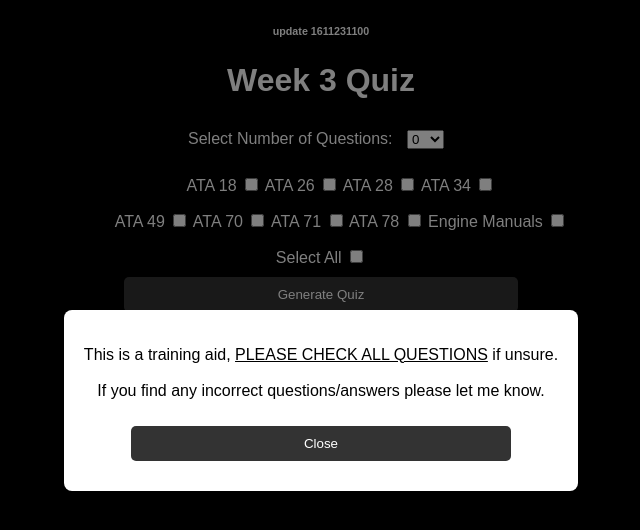
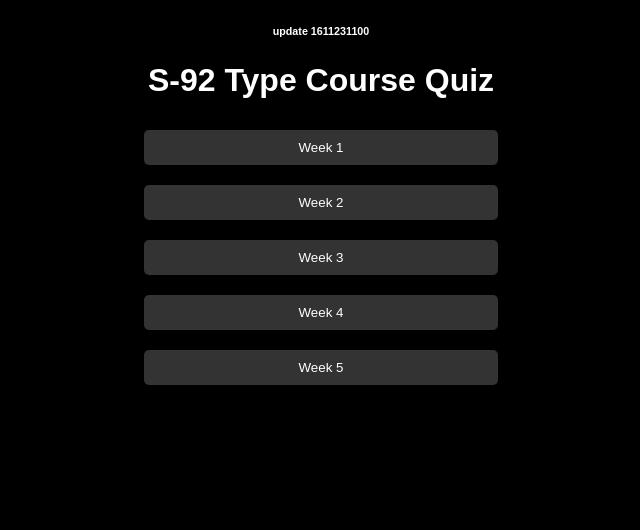
Before and after one commit to MattClarke873/S92, a plain HTML site: page index.html in a window 1280 px wide. Shown: the whole page, without its empty margins (319-959 px from the left). Drawn offline with Linux system fonts and the light colour scheme; files that its build step writes are made by us from their sources.

Commit message:
restructer of website

```diff
--- /dev/null
+++ b/html/week3.html
@@ -0,0 +1,85 @@
+<!DOCTYPE html>
+<html lang="en">
+<head>
+  <meta charset="UTF-8">
+  <meta name="viewport" content="width=device-width, initial-scale=1.0">
+  <link rel="stylesheet" href="styles.css">
+  <title>MCQ Quiz</title>
+</head>
+<body>
+  <div class="container">
+    <h6>update 1611231100</h6>
+    <h1>S-92 Week 3 Quiz</h1>
+    <!-- <h2>ATA 18, 26, 28, 34, 49, 70, 71, 78</h2> -->
+    <label for="questionCount">Select Number of Questions:</label>
+    <select id="questionCount">
+      <option value="0">0</option>
+      <option value="5">5</option>
+      <option value="10">10</option>
+      <option value="15">15</option>
+      <option value="20">20</option>
+      <option value="25">25</option>
+      <option value="30">30</option>
+      <option value="35">35</option>
+      <option value="40">40</option>
+    </select>
+
+    <!-- Checkboxes for categories -->
+
+    <div>
+      <ul>
+      <label for="categoryATA18">ATA 18</label>
+      <input type="checkbox" class="category-checkbox" value="ATA 18" id="categoryATA18">
+      <label for="categoryATA28">ATA 26</label>
+      <input type="checkbox" class="category-checkbox" value="ATA 26" id="categoryATA26">
+      <label for="categoryATA28">ATA 28</label>
+      <input type="checkbox" class="category-checkbox" value="ATA 28" id="categoryATA28">
+      <label for="categoryATA34">ATA 34</label>
+      <input type="checkbox" class="category-checkbox" value="ATA 34" id="categoryATA34">
+    </ul>
+    <ul>
+      <label for="categoryATA34">ATA 49</label>
+      <input type="checkbox" class="category-checkbox" value="ATA 49" id="categoryATA49">
+      <label for="categoryATA34">ATA 70</label>
+      <input type="checkbox" class="category-checkbox" value="ATA 70" id="categoryATA70">
+      <label for="categoryATA34">ATA 71</label>
+      <input type="checkbox" class="category-checkbox" value="ATA 71" id="categoryATA71">
+      <label for="categoryATA34">ATA 78</label>
+      <input type="checkbox" class="category-checkbox" value="ATA 78" id="categoryATA78">
+      <label for="categoryATA34">Engine Manuals</label>
+      <input type="checkbox" class="category-checkbox" value="Engine Manuals" id="categoryEngineManuals">
+    </ul>
+      <!-- Add more categories as needed -->
+    </div>
+    <div>
+      <label for="selectAll">Select All</label>
+      <input type="checkbox" id="selectAll">
+
+    </div>
+
+
+    <button id="filterBtn">Generate Quiz</button>
+
+    <div id="questions-container"></div>
+
+    <button id="finishBtn">Finish</button>
+    <button id="resetBtn">Reset</button>
+
+    <div id="result-container"></div>
+
+    <div id="popup-container">
+      <div id="popup-content">
+        <p>This is a training aid, <u>PLEASE CHECK ALL QUESTIONS</u> if unsure.
+          <br>
+          <br>If you find any incorrect questions/answers please let me know.
+        </p>
+        <button onclick="closePopup()">Close</button>
+      </div>
+    </div>
+  </div>
+
+  <script src="questionBank.js"></script>
+  <script src="script.js"></script>
+  <script src="popscript.js"></script>
+</body>
+</html>
--- a/index.html
+++ b/index.html
@@ -9,63 +9,52 @@
 <body>
   <div class="container">
     <h6>update 1611231100</h6>
-    <h1>Week 3 Quiz</h1>
-    <!-- <h2>ATA 18, 26, 28, 34, 49, 70, 71, 78</h2> -->
-    <label for="questionCount">Select Number of Questions:</label>
-    <select id="questionCount">
-      <option value="0">0</option>
-      <option value="5">5</option>
-      <option value="10">10</option>
-      <option value="15">15</option>
-      <option value="20">20</option>
-      <option value="25">25</option>
-      <option value="30">30</option>
-      <option value="35">35</option>
-      <option value="40">40</option>
-    </select>
-
-    <!-- Checkboxes for categories -->
-
-    <div>
-      <ul>
-      <label for="categoryATA18">ATA 18</label>
-      <input type="checkbox" class="category-checkbox" value="ATA 18" id="categoryATA18">
-      <label for="categoryATA28">ATA 26</label>
-      <input type="checkbox" class="category-checkbox" value="ATA 26" id="categoryATA26">
-      <label for="categoryATA28">ATA 28</label>
-      <input type="checkbox" class="category-checkbox" value="ATA 28" id="categoryATA28">
-      <label for="categoryATA34">ATA 34</label>
-      <input type="checkbox" class="category-checkbox" value="ATA 34" id="categoryATA34">
-    </ul>
-    <ul>
-      <label for="categoryATA34">ATA 49</label>
-      <input type="checkbox" class="category-checkbox" value="ATA 49" id="categoryATA49">
-      <label for="categoryATA34">ATA 70</label>
-      <input type="checkbox" class="category-checkbox" value="ATA 70" id="categoryATA70">
-      <label for="categoryATA34">ATA 71</label>
-      <input type="checkbox" class="category-checkbox" value="ATA 71" id="categoryATA71">
-      <label for="categoryATA34">ATA 78</label>
-      <input type="checkbox" class="category-checkbox" value="ATA 78" id="categoryATA78">
-      <label for="categoryATA34">Engine Manuals</label>
-      <input type="checkbox" class="category-checkbox" value="Engine Manuals" id="categoryEngineManuals">
-    </ul>
-      <!-- Add more categories as needed -->
-    </div>
-    <div>
-      <label for="selectAll">Select All</label>
-      <input type="checkbox" id="selectAll">
-
-    </div>
+    <h1>S-92 Type Course Quiz</h1>
 
 
-    <button id="filterBtn">Generate Quiz</button>
 
-    <div id="questions-container"></div>
+    <button id="Week1" title="    ATA 00-12,
+       ATA 20,
+       ATA 24,
+       ATA 45,
+    ATA 50-56,
+       ATA 62,
+       ATA 63">Week 1</button>
+       <button id="Week2" title="ATA 23,
+ATA 25,
+ATA 29,
+ATA 31,
+ATA 32,
+ATA 44,
+ATA 64,
+ATA 65,
+ATA 67">Week 2</button>
+       <button id="Week3" title="ATA 18
+ATA 26,
+ATA 28,
+ATA 34,
+ATA 49,
+ATA 70,
+ATA 71,
+ATA 78,
+Engine Manuals">Week 3</button>
 
-    <button id="finishBtn">Finish</button>
-    <button id="resetBtn">Reset</button>
 
-    <div id="result-container"></div>
+</a>
+      <a href="/Users/MattClarke/repo/S92/html/week3.html"> <button id="Week4" title="ATA 22,
+ATA 25,
+ATA 33,
+ATA 72,
+ATA 73,
+ATA 74,
+ATA 75,
+ATA 79">Week 4</button> </a>
+       <button id="Week5" title="ATA 21,
+ATA 30,
+ATA 76,
+ATA 77,
+ATA 80">Week 5</button>
+
 
     <div id="popup-container">
       <div id="popup-content">
@@ -78,8 +67,7 @@
     </div>
   </div>
 
-  <script src="questionBank.js"></script>
-  <script src="script.js"></script>
+
   <script src="popscript.js"></script>
 </body>
 </html>
--- a/questionBank.js
+++ b/js/questionBank.js
@@ -2118,7 +2118,7 @@ const questionBank = [
           id: 287,
           category: 'Engine Manuals',
           question: 'In which section of GEK 112212 IETP would you find procedures for Engine Overtemperature?',
-          options: { a: 'MM 05 Service Life Limits', b: 'MM 72-00-00', c: 'TLD Summary' },
+          options: { a: 'MM 05 Service Life Limits', b: 'MM 72-00-00 Special Procedures', c: 'TLD Summary' },
           correct: 'b'
         },
         {
```
Also changed, not shown: html/week4.html (added, +84 -0 lines), css/styles.css (renamed from styles.css), js/popscript.js (renamed from popscript.js), js/script.js (renamed from script.js).
